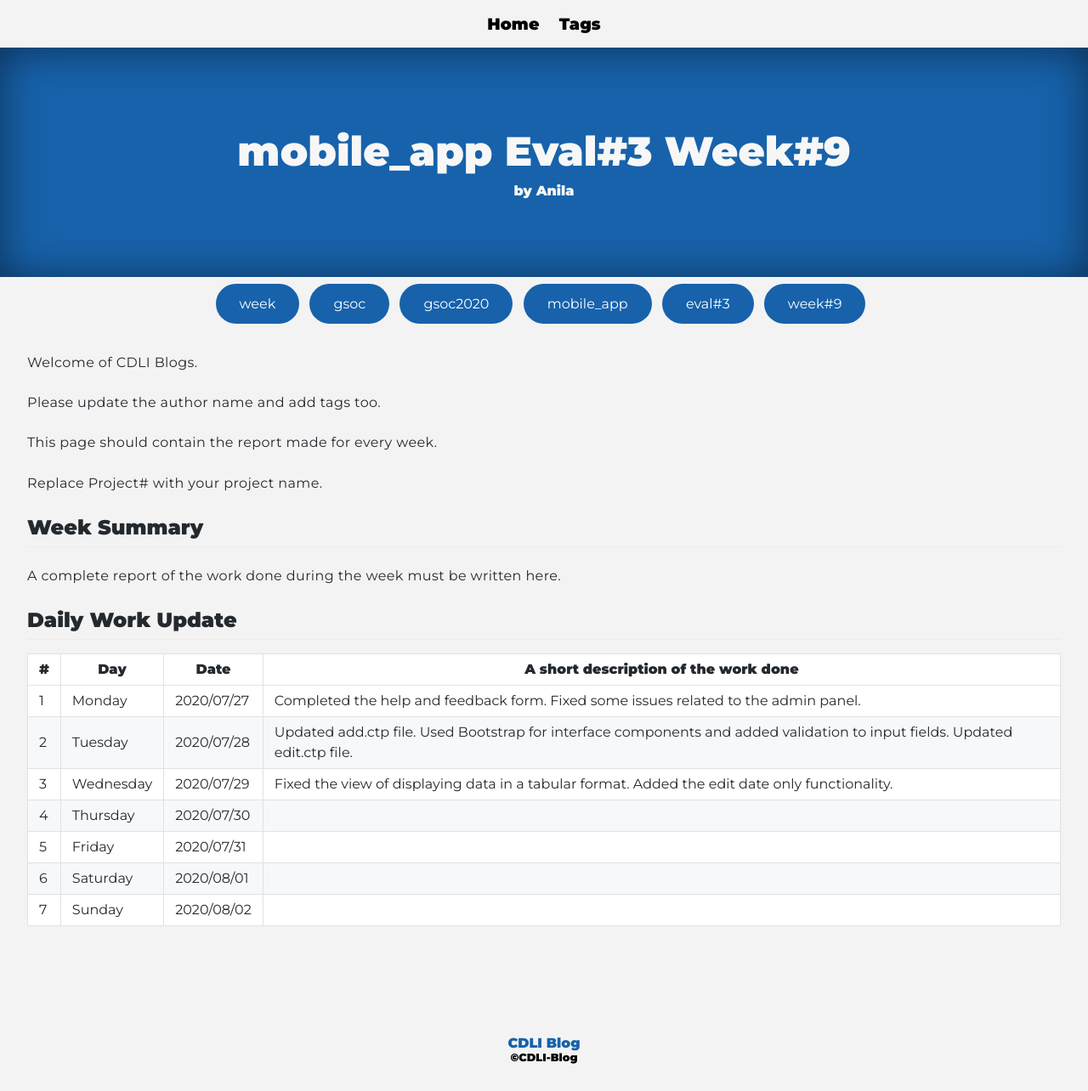
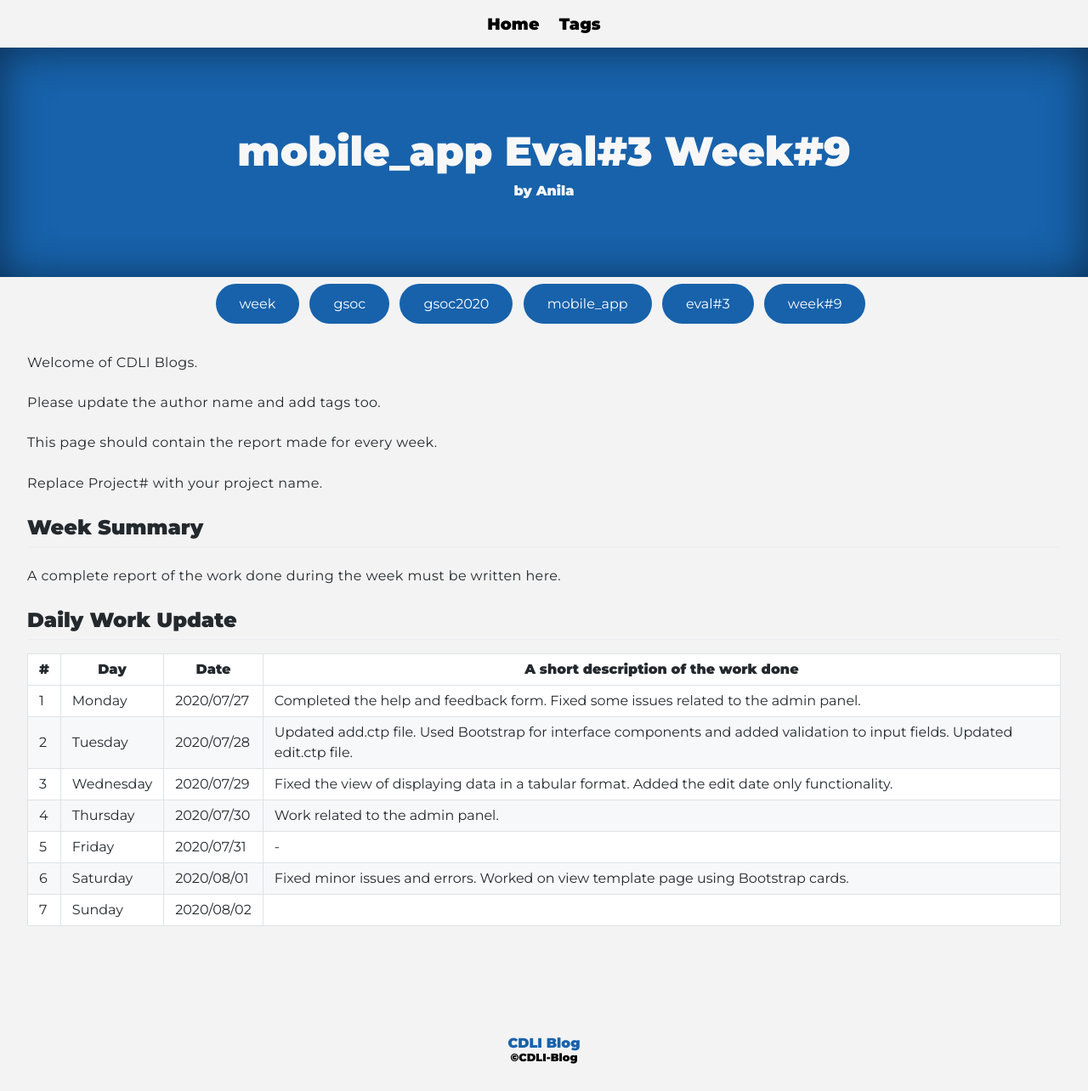
Before and after one commit to cdli-gh/blog, a Jekyll site: the page built from _blog/gsoc20/mobile_app/posts/11_week9.md, in a window 1280 px wide. Shown: the whole page at 85% size. Built offline with Jekyll 4.4.1, drawn with Linux system fonts in a browser that asks for light colours; Markdown is read by kramdown in place of the engine named in the settings.

Commit message:
Update 11_week9.md

```diff
--- a/_blog/gsoc20/mobile_app/posts/11_week9.md
+++ b/_blog/gsoc20/mobile_app/posts/11_week9.md
@@ -24,7 +24,7 @@ A complete report of the work done during the week must be written here.
 |1   	| Monday 	|   2020/07/27	|Completed the help and feedback form. Fixed some issues related to the admin panel.    	|
 |2   	| Tuesday  	|   2020/07/28	|Updated add.ctp file. Used Bootstrap for interface components and added validation to input fields. Updated edit.ctp file.    	|
 |3   	| Wednesday  	|  2020/07/29 	|Fixed the view of displaying data in a tabular format. Added the edit date only functionality.    	|
-|4   	| Thursday  	|   2020/07/30	|   	|
-|5   	| Friday  	|   2020/07/31	|   	|
-|6   	| Saturday  	|   2020/08/01	|   	|
+|4   	| Thursday  	|   2020/07/30	|Work related to the admin panel.   	|
+|5   	| Friday  	|   2020/07/31	|-   	|
+|6   	| Saturday  	|   2020/08/01	|Fixed minor issues and errors. Worked on view template page using Bootstrap cards.   	|
 |7   	| Sunday  	|   2020/08/02	|   	|
```
